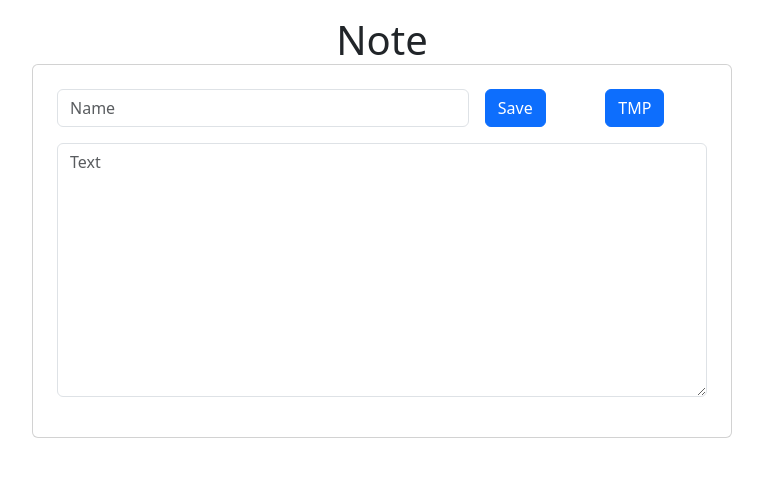
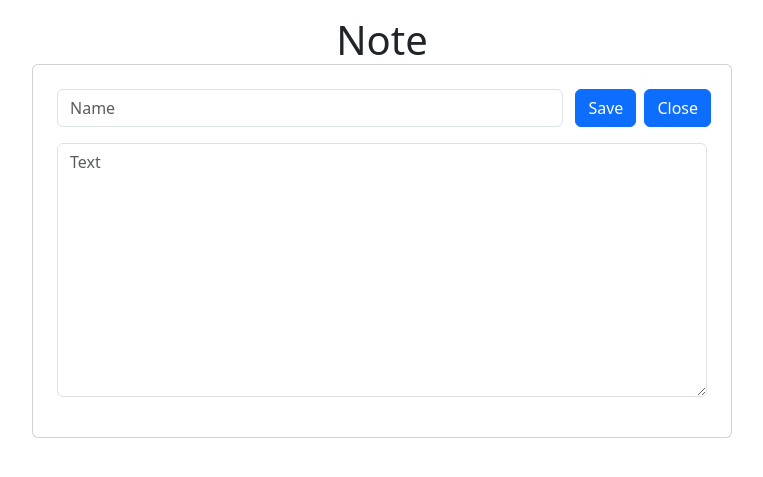
Before and after one commit to andjey777/browser-notes, a Django app: page /notes/ in a window 1280 px wide. Shown: the top 477 px of the page, without its empty margins (258-1021 px from the left). Run offline with Django 5.2, Linux system fonts and the light colour scheme; some libraries are stand-ins or nearby versions.

Commit message:
better bootstrap

```diff
--- a/templates/notes/index.html
+++ b/templates/notes/index.html
@@ -21,8 +21,8 @@
             <table class="table table-borderless w">
                 <tr>
                     <td>{{ form.name }}</td>
-                    <td><button class="btn btn-primary" type="submit">Save</button></td>
-                    <td><button class="btn btn-primary" type="submit">TMP</button></td>
+                    <td class="px-1" style="width:10%"><button class="btn btn-primary" type="submit" style="width:100%">Save</button></td>
+                    <td class="px-1" style="width:10%"><button class="btn btn-primary" type="submit" style="width:100%">Close</button></td>
                 </tr>
                 <tr>
                     <td colspan="3">{{ form.text }}</td>
```
